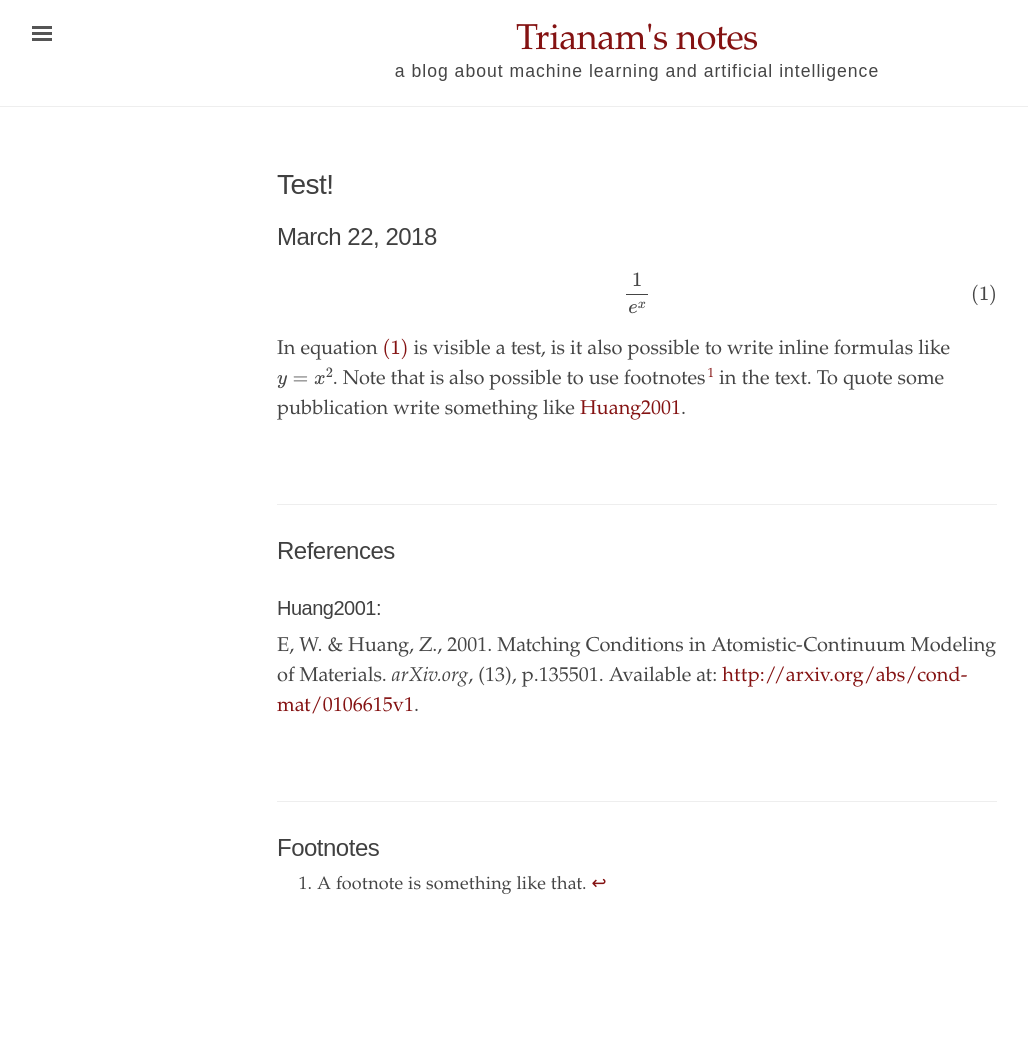
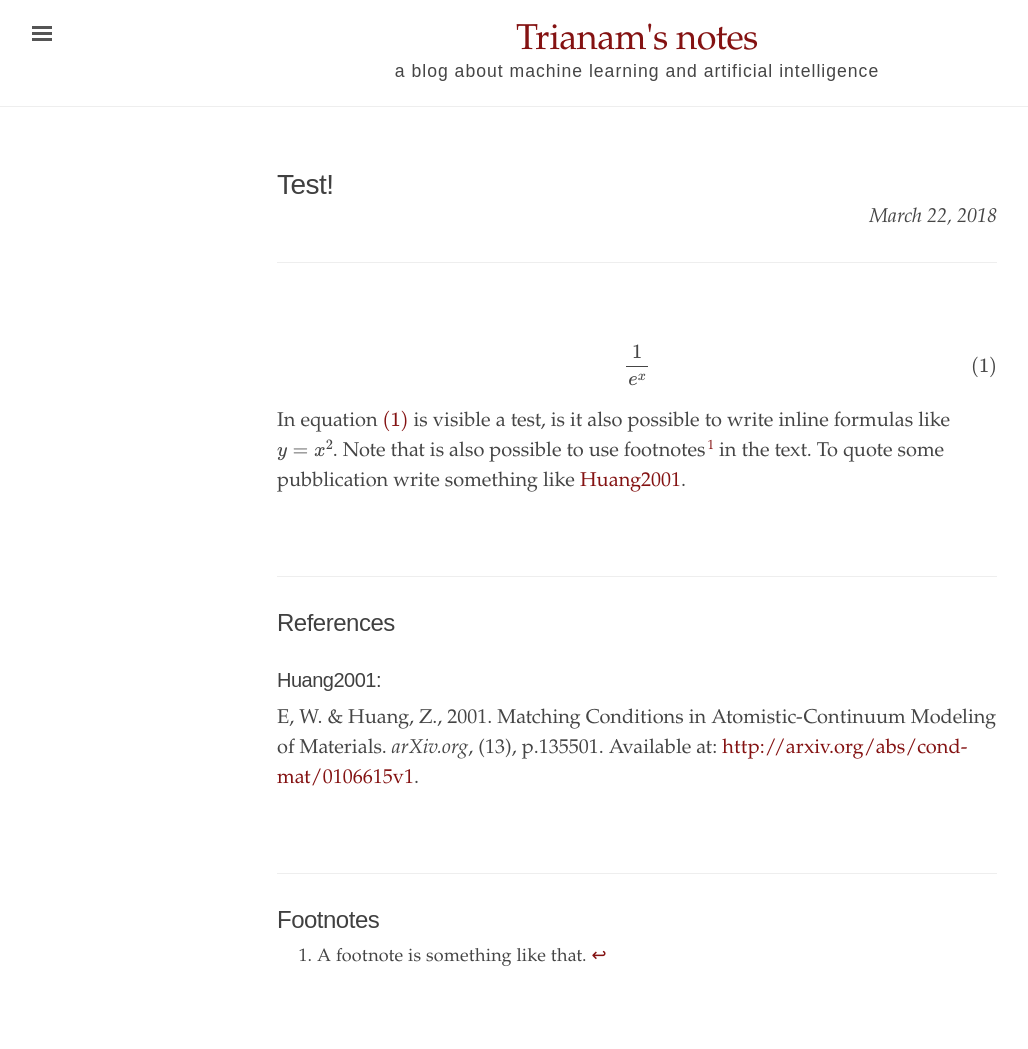
Before and after one commit to trianam/trianam.github.io, a Jekyll site: the page built from _theory/1-test.md, in a window 1280 px wide. Shown: the whole page, without its empty margins (3-1031 px from the left). Built offline with Jekyll 4.4.1, drawn with Linux system fonts in a browser that asks for light colours; formulas are drawn with MathJax 3; before the commit the page ends 977 px from its top, so only the background shows below that.

Commit message:
adjusted search and post layout

```diff
--- a/_layouts/post.html
+++ b/_layouts/post.html
@@ -4,6 +4,8 @@ layout: default
 
 <div class="post">
   <h1 class="text-title">{{ page.title }}</h1>
-  <h2>{{ page.date | date: '%B %d, %Y' }}</h2>
+  <p class="date">{{ page.date | date: '%B %d, %Y' }}</p>
+  <hr>
+  <br>
   {{ content }}
 </div>
--- a/_sass/_ed.scss
+++ b/_sass/_ed.scss
@@ -745,6 +745,15 @@ div.toc {
   margin-top: -.5rem;
 }
 
+/* Post styles */
+
+.post .date {
+  text-align: right;
+  font-style: italic;
+  font-weight: 300;
+  letter-spacing: 0;
+  margin-top: -.5rem;
+}
 
 /* Footnotes styles */
 
--- a/assets/js/search.js
+++ b/assets/js/search.js
@@ -16,7 +16,7 @@ var index = elasticlunr(function () {
 //Add to this index the proper metadata from the Jekyll content
 
 
-{% assign count = 0 %}{% for text in site.texts %}
+{% assign count = 0 %}{% for text in site.documents %}
 index.addDoc({
   title: {{text.title | jsonify}},
   author: {{text.author | jsonify}},
@@ -29,7 +29,7 @@ console.log( jQuery.type(index) );
 // Builds reference data (maybe not necessary for us, to check)
 
 
-var store = [{% for text in site.texts %}{
+var store = [{% for text in site.documents %}{
   "title": {{text.title | jsonify}},
   "author": {{text.author | jsonify}},
   "layout": {{ text.layout | jsonify }},
--- a/index.html
+++ b/index.html
@@ -19,7 +19,6 @@ title: "Trianam's notes"
   <h2>Theory</h2>
   <ul class="theory">
   {% for item in site.theory %}
-
     <li class="theory-title">
       <a href="{{ site.baseurl }}{{ item.url }}">
         {{ item.title }}
```
